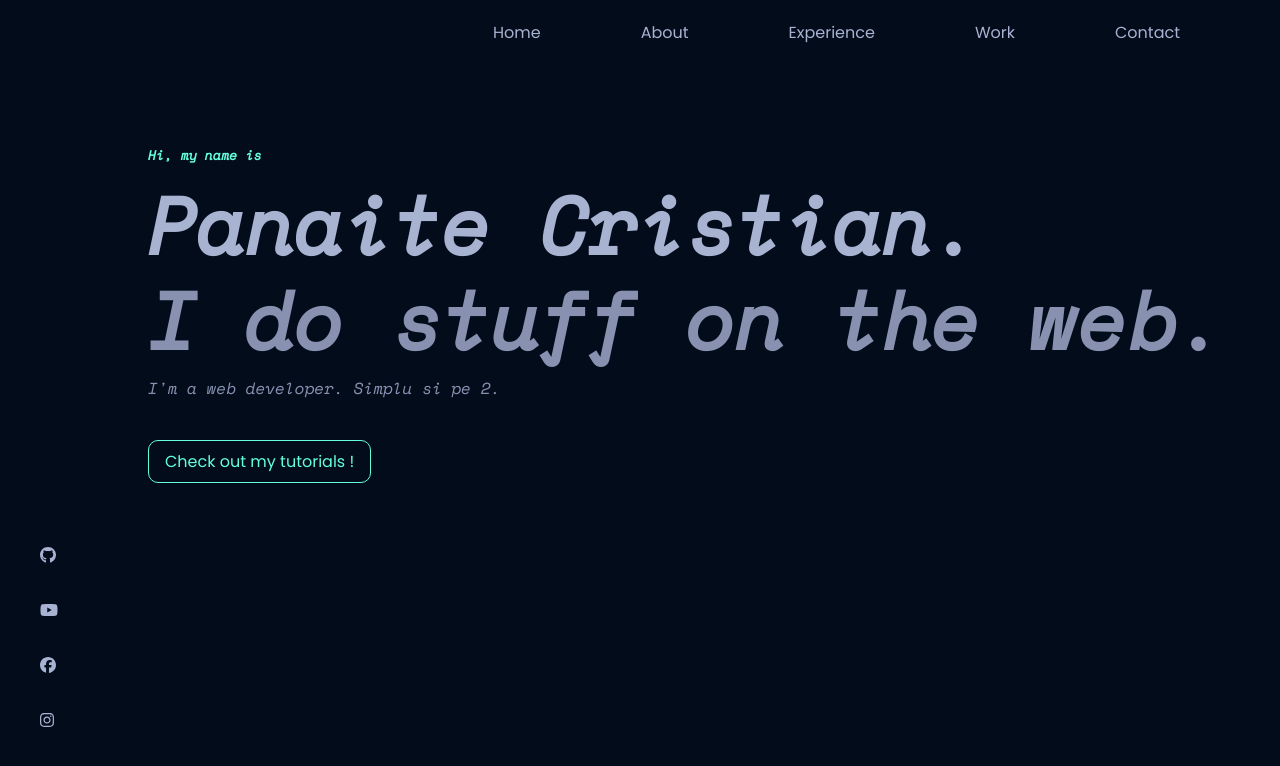
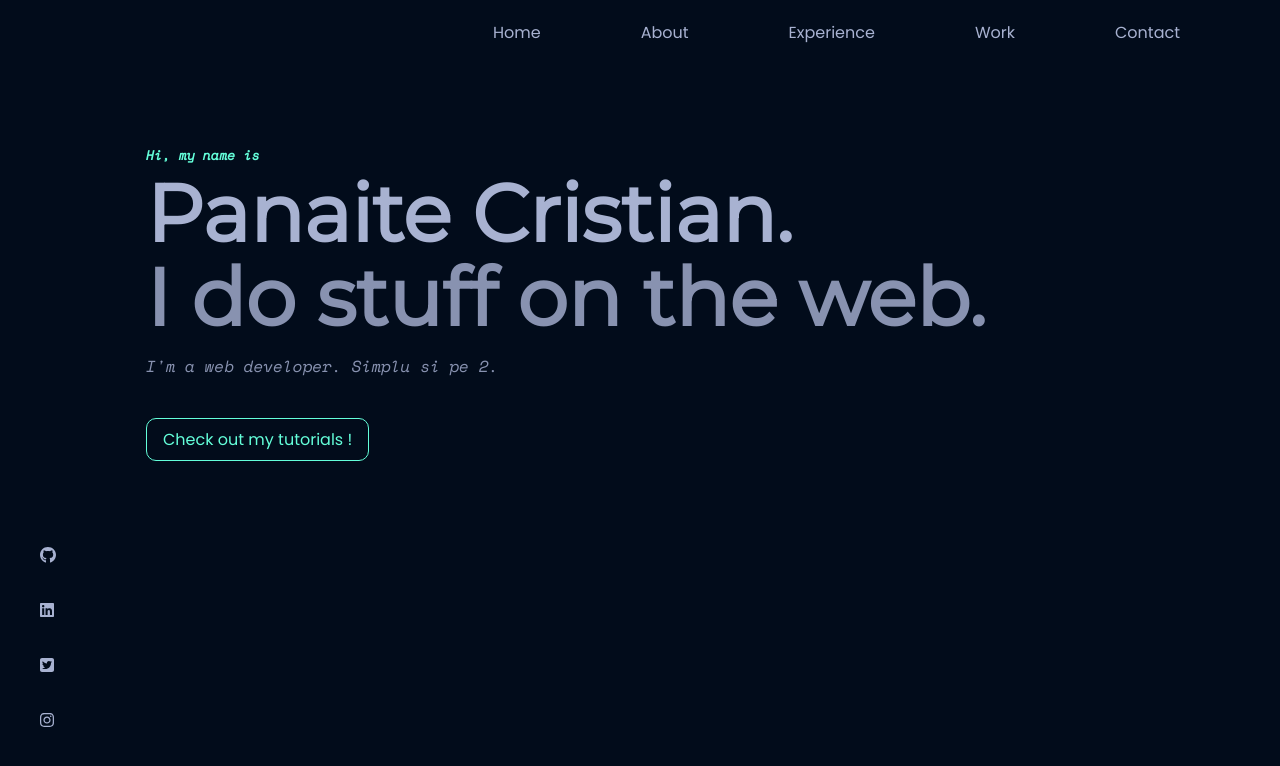
Before and after one commit to w0rd-glitch/pp, a React (Create React App) app: page / in a window 1280 px wide. Shown: the top 766 px of the page. Built offline with nearby package versions, Linux system fonts and the light colour scheme.

Commit message:
social media links

```diff
--- a/src/App.scss
+++ b/src/App.scss
@@ -1,4 +1,5 @@
 @import url('https://fonts.googleapis.com/css2?family=Space+Mono:ital@1&display=swap');
+@import url('https://fonts.googleapis.com/css2?family=Montserrat&display=swap');
 
 :root {
 --dark-navy: #020c1b;
@@ -69,14 +70,13 @@ body {
     h2 {
         color: var(--light-slate);
         font-size: clamp(40px, 8vw, 80px);
-        font-family: 'Space Mono', monospace;
+        font-family: 'Montserrat', sans-serif;
 
     }
     h3 {
         color: var(--slate);
         font-size: clamp(40px, 8vw, 80px);
-        font-family: 'Space Mono', monospace;
-
+        font-family: 'Montserrat', sans-serif;
         line-height: 0.9;
     }
     p {
--- a/src/pages/Home.tsx
+++ b/src/pages/Home.tsx
@@ -1,4 +1,4 @@
-import { faGithub, faYoutube, faFacebook, faInstagram } from '@fortawesome/free-brands-svg-icons'
+import { faGithub, faLinkedin, faTwitterSquare, faInstagram } from '@fortawesome/free-brands-svg-icons'
 import { FontAwesomeIcon } from '@fortawesome/react-fontawesome'
 import React from 'react'
 
@@ -8,16 +8,24 @@ function Home() {
       <div className='sidebar'>
         <ul>
           <li>
+            <a href="https://github.com/w0rd-glitch">
             <span><FontAwesomeIcon icon={faGithub} /></span>
+            </a>
           </li>
           <li>
-            <span><FontAwesomeIcon icon={faYoutube} /></span>
+            <a href='https://www.linkedin.com/in/cristian-florin-panaite-77b3a0233/'>
+            <span><FontAwesomeIcon icon={faLinkedin} /></span>
+            </a>
           </li>
           <li>
-            <span><FontAwesomeIcon icon={faFacebook} /></span>
+            <a href=''>
+            <span><FontAwesomeIcon icon={faTwitterSquare} /></span>
+            </a>
           </li>
           <li>
+            <a href='https://www.instagram.com/th3sh4/'>
             <span><FontAwesomeIcon icon={faInstagram}/></span>
+            </a>
           </li>
         </ul>
       </div>
```
